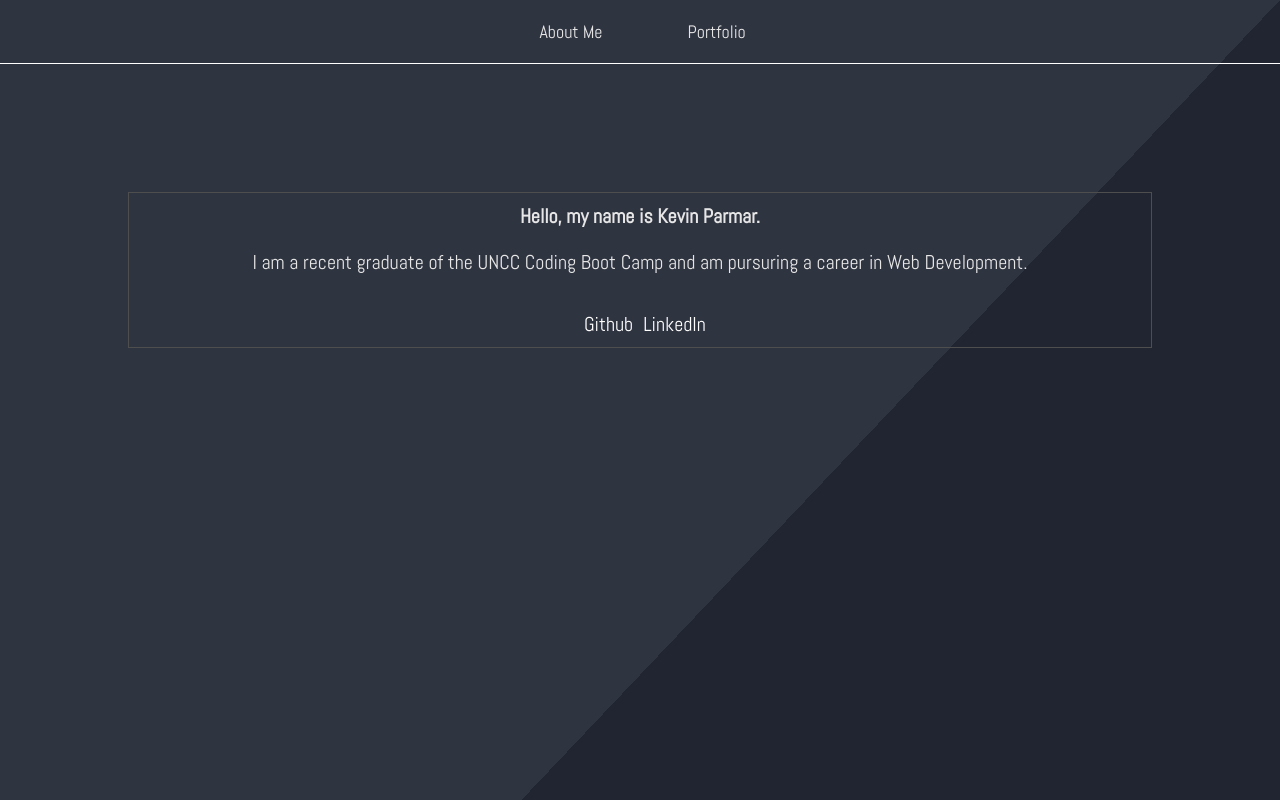
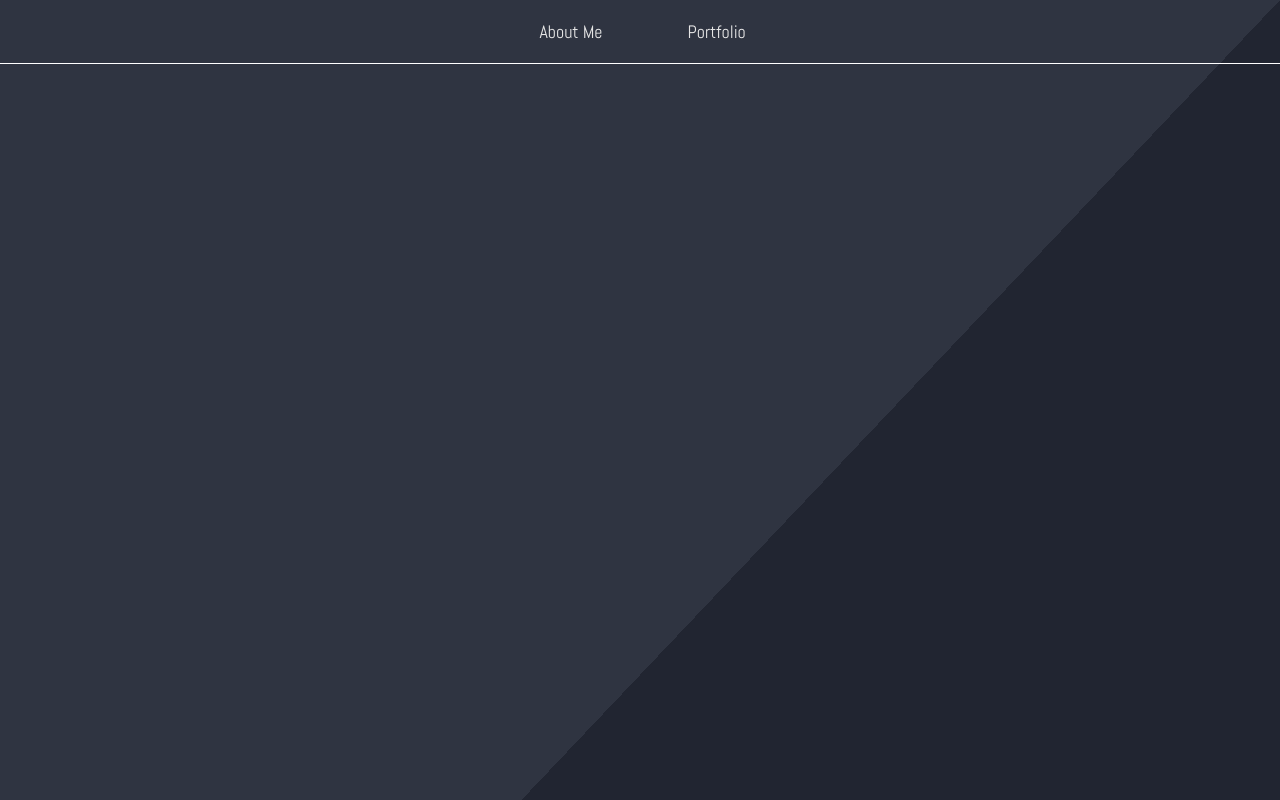
Before and after one commit to parmark/react-portfolio, a React (Create React App) app: page / in a window 1280 px wide. Shown: the top 800 px of the page. Built offline with nearby package versions, Linux system fonts and the light colour scheme.

Commit message:
Edited routes

```diff
--- a/src/App.js
+++ b/src/App.js
@@ -13,8 +13,8 @@ function App() {
         <BrowserRouter>
           <Navigation />
           <Switch>
-            <Route exact path='/' component={Home} />
-            <Route path='/portfolio' component={Portfolio} />
+            <Route exact path='/react-portfolio' component={Home} />
+            <Route path='/react-portfolio/portfolio' component={Portfolio} />
             <Switch>
               {portfolio.map(project =>
                 <Route
```
